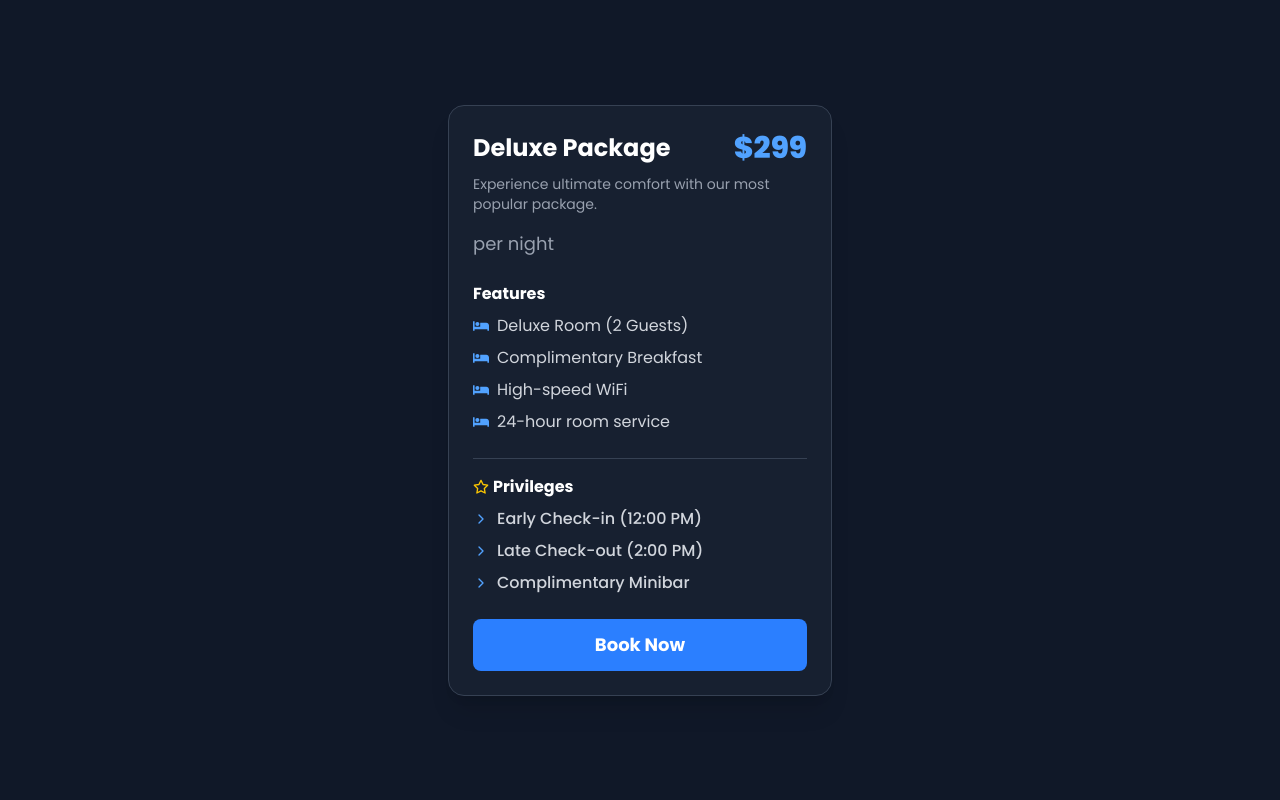
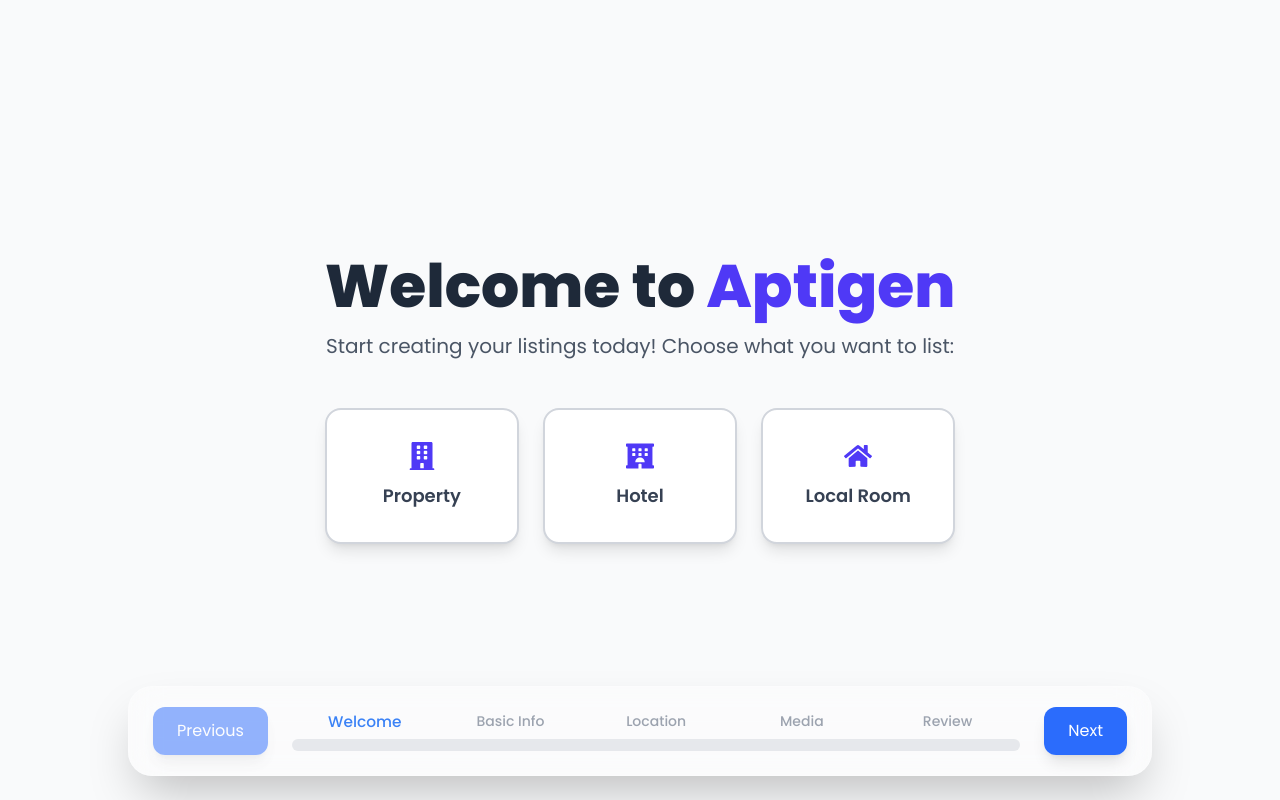
Before and after one commit to As-shihab/propertypro, a React (Vite) app in the folder frontend/: page /panel/listing in a window 1280 px wide. Built offline with nearby package versions, Linux system fonts and the light colour scheme.

Commit message:
added carosolul system

```diff
--- a/frontend/src/Auth/admin/user/listing/ListingContainer.tsx
+++ b/frontend/src/Auth/admin/user/listing/ListingContainer.tsx
@@ -1,82 +1,168 @@
-import { motion } from "framer-motion";
-import { FiStar, FiCoffee, FiWifi, FiChevronRight } from "react-icons/fi";
-import { FaBed } from "react-icons/fa";
-const SimpleHotelPackage: React.FC = () => {
-  const name = "Deluxe Package";
-  const price = "$299";
-  const billingCycle = "per night";
-  const description = "Experience ultimate comfort with our most popular package.";
+import { useState } from "react";
+import { motion, AnimatePresence } from "framer-motion";
+import Welcome from "../listing/slideList/welcome";
+import BasicInfo from "./slideList/BasicInfo";
+import LocationFeature from "./slideList/LocationFeature";
+import MediaSection from "./slideList/MediaSection";
+import PricingSection from "./slideList/PricingSection";
 
-  const features = [
-    "Deluxe Room (2 Guests)",
-    "Complimentary Breakfast",
-    "High-speed WiFi",
-    "24-hour room service",
-  ];
+function ListingContainer() {
+  const [currentStep, setCurrentStep] = useState(1);
+  const totalSteps = 5;
+  const steps = ["Welcome", "Basic Info", "Location", "Media", "Review"];
 
-  const privileges = [
-    "Early Check-in (12:00 PM)",
-    "Late Check-out (2:00 PM)",
-    "Complimentary Minibar",
-  ];
+  // Track user selection
+  const [listingType, setListingType] = useState<"property" | "hotel" | "local" | null>(null);
+
+  const handleSelectListing = (type: "property" | "hotel" | "local") => {
+    setListingType(type);
+    setCurrentStep(2); // Move to next step
+  };
 
   return (
-    <div className="flex justify-center items-center min-h-screen bg-gray-900 p-4">
+    <div className="relative h-screen flex flex-col bg-gray-50 dark:bg-gray-900">
+      {/* Main Content */}
+      <div className="flex-1 flex flex-col items-center justify-center overflow-auto gap-8 px-6">
+        <AnimatePresence mode="wait">
+          {/* Welcome Step */}
+          {currentStep === 1 && (
+            <motion.div
+              key="welcome"
+              initial={{ opacity: 0, y: 30 }}
+              animate={{ opacity: 1, y: 0 }}
+              exit={{ opacity: 0, y: -30 }}
+              transition={{ duration: 0.5 }}
+              className="w-full h-full flex items-center justify-center"
+            >
+              <Welcome onSelectListing={handleSelectListing} />
+            </motion.div>
+          )}
+
+          {/* Basic Info Step */}
+          {currentStep === 2 && listingType && (
+            <motion.div
+              key="basicInfo"
+              initial={{ opacity: 0, y: 30 }}
+              animate={{ opacity: 1, y: 0 }}
+              exit={{ opacity: 0, y: -30 }}
+              transition={{ duration: 0.5 }}
+              className="w-full flex justify-center"
+            >
+              <BasicInfo listingType={listingType} />
+            </motion.div>
+          )}
+
+          {/* Placeholder for future steps */}
+          {currentStep == 3 && (
+            // inside your ListingContainer component's JSX
+            <motion.div
+              key="location"
+              initial={{ opacity: 0, y: 30 }}
+              animate={{ opacity: 1, y: 0 }}
+              exit={{ opacity: 0, y: -30 }}
+              transition={{ duration: 0.5 }}
+              className="w-full flex justify-center"
+            >
+              <LocationFeature />
+            </motion.div>
+          )}
+
+ {currentStep == 4 && (
+            // inside your ListingContainer component's JSX
+            <motion.div
+              key="location"
+              initial={{ opacity: 0, y: 30 }}
+              animate={{ opacity: 1, y: 0 }}
+              exit={{ opacity: 0, y: -30 }}
+              transition={{ duration: 0.5 }}
+              className="w-full flex justify-center"
+            >
+             <MediaSection/>
+            </motion.div>
+          )}
+
+
+ {currentStep == 5 && (
+            // inside your ListingContainer component's JSX
+            <motion.div
+              key="location"
+              initial={{ opacity: 0, y: 30 }}
+              animate={{ opacity: 1, y: 0 }}
+              exit={{ opacity: 0, y: -30 }}
+              transition={{ duration: 0.5 }}
+              className="w-full flex justify-center"
+            >
+              <PricingSection />
+            </motion.div>
+          )}
+
+
+
+
+
+
+
+        </AnimatePresence>
+      </div>
+
+      {/* Bottom Bar */}
       <motion.div
-        className="rounded-2xl p-6 shadow-xl flex flex-col transition-all duration-300 w-full max-w-sm
-        bg-gray-800/50 border border-gray-700 text-white"
-        whileHover={{ y: -5, scale: 1.02 }}
+        initial={{ y: 100, opacity: 0 }}
+        animate={{ y: 0, opacity: 1 }}
+        transition={{ type: "spring", stiffness: 120, damping: 20 }}
+        className="fixed bottom-6 left-1/2 transform -translate-x-1/2 w-[90%] md:w-4/5 backdrop-blur-lg bg-white/30 dark:bg-gray-900/40 rounded-3xl shadow-2xl py-5 px-6 flex justify-between items-center z-50 border border-white/20 dark:border-gray-700"
       >
-        <div className="flex justify-between items-center mb-2">
-          <h3 className="text-2xl font-bold">{name}</h3>
-          <span className="text-3xl font-extrabold text-blue-400">{price}</span>
-        </div>
-        <p className="text-gray-400 text-sm mb-4">{description}</p>
+        {/* Previous */}
+        <motion.button
+          whileHover={{ scale: 1.1, boxShadow: "0 0 12px #3b82f6" }}
+          whileTap={{ scale: 0.95 }}
+          onClick={() => setCurrentStep(Math.max(currentStep - 1, 1))}
+          disabled={currentStep <= 1}
+          className="bg-blue-600/90 text-white px-6 py-3 rounded-xl shadow-lg disabled:opacity-50 disabled:cursor-not-allowed transition"
+        >
+          Previous
+        </motion.button>
 
-        <div className="flex items-end mb-6">
-          <span className="text-lg text-gray-400">{billingCycle}</span>
+        {/* Progress Bar */}
+        <div className="flex-1 mx-6 flex flex-col justify-center">
+          <div className="flex justify-between mb-2 text-sm text-gray-200 dark:text-gray-400">
+            {steps.map((label, index) => (
+              <motion.span
+                key={index}
+                animate={{
+                  color: currentStep >= index + 1 ? "#3b82f6" : "#9ca3af",
+                  scale: currentStep === index + 1 ? 1.1 : 1,
+                }}
+                transition={{ duration: 0.3 }}
+                className="font-medium text-center flex-1"
+              >
+                {label}
+              </motion.span>
+            ))}
+          </div>
+          <div className="w-full bg-gray-300/50 dark:bg-gray-700/40 rounded-full h-3 overflow-hidden">
+            <motion.div
+              className="bg-blue-500 h-3 rounded-full shadow-[0_0_10px_#3b82f6]"
+              initial={{ width: 0 }}
+              animate={{ width: `${((currentStep - 1) / (totalSteps - 1)) * 100}%` }}
+              transition={{ duration: 0.5, type: "spring" }}
+            />
+          </div>
         </div>
 
-        <div className="mb-6">
-          <h4 className="font-bold text-base mb-2">Features</h4>
-          <ul className="text-gray-300 space-y-2">
-            {features.map((feature, index) => (
-              <li key={index} className="flex items-center gap-2">
-                <FaBed className="text-blue-400 flex-shrink-0" />
-                <span>{feature}</span>
-              </li>
-            ))}
-          </ul>
-        </div>
-
-        {privileges.length > 0 && (
-          <div className="border-t border-gray-700 pt-4 mt-auto">
-            <h4 className="font-bold text-base mb-2 flex items-center gap-1">
-              <FiStar className="text-yellow-400" /> Privileges
-            </h4>
-            <ul className="text-gray-300 space-y-2">
-              {privileges.map((privilege, index) => (
-                <li key={index} className="flex items-center gap-2 font-medium">
-                  <FiChevronRight className="text-blue-400" />
-                  <span>{privilege}</span>
-                </li>
-              ))}
-            </ul>
-          </div>
-        )}
-
+        {/* Next */}
         <motion.button
-          className={`w-full py-3 rounded-lg font-bold text-lg mt-6
-            bg-blue-500 text-white hover:bg-blue-600
-          `}
-          whileHover={{ scale: 1.03 }}
-          whileTap={{ scale: 0.97 }}
+          whileHover={{ scale: 1.1, boxShadow: "0 0 12px #3b82f6" }}
+          whileTap={{ scale: 0.95 }}
+          onClick={() => setCurrentStep(Math.min(currentStep + 1, totalSteps))}
+          disabled={currentStep >= totalSteps}
+          className="bg-blue-600/90 text-white px-6 py-3 rounded-xl shadow-lg disabled:opacity-50 disabled:cursor-not-allowed transition"
         >
-          Book Now
+          Next
         </motion.button>
       </motion.div>
     </div>
   );
-};
+}
 
-export default SimpleHotelPackage;
+export default ListingContainer;
--- a/frontend/src/Auth/admin/user/listing/slideList/PricingSection.tsx
+++ b/frontend/src/Auth/admin/user/listing/slideList/PricingSection.tsx
@@ -1,130 +1,213 @@
-import { motion } from "framer-motion";
-import { FiDollarSign, FiStar, FiChevronRight } from "react-icons/fi";
-import { FaConciergeBell, FaBed, FaWifi, FaCoffee } from "react-icons/fa";
-import { JSX } from "react";
+import { useState } from "react";
+import { motion, AnimatePresence } from "framer-motion";
+import { FaDollarSign, FaPlus, FaTrash, FaEdit, FaCheckCircle } from "react-icons/fa";
 
-interface Privilege {
+// A simple, robust ID generator
+const generateId = (): string => Date.now().toString(36) + Math.random().toString(36).substr(2, 5);
+
+interface Package {
+  id: string;
   name: string;
-  icon: JSX.Element;
+  price: string;
+  description: string;
 }
 
-interface HotelPackageProps {
-  name: string;
-  price: string;
-  billingCycle: string;
-  description: string;
-  features: string[];
-  privileges: Privilege[];
-  isHighlighted?: boolean;
-}
+const usePackages = () => {
+  const [packages, setPackages] = useState<Package[]>([]);
+  const [currentPackage, setCurrentPackage] = useState<Omit<Package, "id">>({
+    name: "",
+    price: "",
+    description: "",
+  });
+  const [editingId, setEditingId] = useState<string | null>(null);
 
-const HotelPackage: React.FC<HotelPackageProps> = ({
-  name,
-  price,
-  billingCycle,
-  description,
-  features,
-  privileges,
-  isHighlighted = false,
-}) => {
-  const cardVariants = {
-    hidden: { y: 50, opacity: 0, scale: 0.9 },
-    visible: { y: 0, opacity: 1, scale: 1 },
+  const handleInputChange = (e: React.ChangeEvent<HTMLInputElement | HTMLTextAreaElement>) => {
+    const { name, value } = e.target;
+    setCurrentPackage((prev) => ({ ...prev, [name]: value }));
   };
 
-  const featureVariants = {
-    hidden: { opacity: 0, x: -20 },
-    visible: (i: number) => ({
-      opacity: 1,
-      x: 0,
-      transition: {
-        delay: i * 0.1,
-      },
-    }),
+  const handleSavePackage = () => {
+    if (!currentPackage.name || !currentPackage.price) {
+      alert("Package name and price are required.");
+      return;
+    }
+
+    if (editingId) {
+      setPackages((prev) =>
+        prev.map((pkg) => (pkg.id === editingId ? { ...currentPackage, id: editingId } : pkg))
+      );
+      setEditingId(null);
+    } else {
+      const newPackage: Package = { ...currentPackage, id: generateId() };
+      setPackages((prev) => [...prev, newPackage]);
+    }
+
+    setCurrentPackage({ name: "", price: "", description: "" });
   };
 
+  const handleEditPackage = (pkg: Package) => {
+    setCurrentPackage(pkg);
+    setEditingId(pkg.id);
+  };
+
+  const handleDeletePackage = (id: string) => {
+    setPackages((prev) => prev.filter((pkg) => pkg.id !== id));
+  };
+
+  return {
+    packages,
+    currentPackage,
+    editingId,
+    handleInputChange,
+    handleSavePackage,
+    handleEditPackage,
+    handleDeletePackage,
+  };
+};
+
+const containerVariants = {
+  hidden: { opacity: 0 },
+  visible: {
+    opacity: 1,
+    transition: {
+      staggerChildren: 0.1,
+      duration: 0.5,
+    },
+  },
+};
+
+const itemVariants = {
+  hidden: { scale: 0.9, opacity: 0 },
+  visible: { scale: 1, opacity: 1 },
+  exit: { opacity: 0, scale: 0.8, transition: { duration: 0.2 } },
+};
+
+const DarkSoftUIPricing: React.FC = () => {
+  const {
+    packages,
+    currentPackage,
+    editingId,
+    handleInputChange,
+    handleSavePackage,
+    handleEditPackage,
+    handleDeletePackage,
+  } = usePackages();
+
   return (
-    <motion.div
-      className={`
-        rounded-3xl p-8 shadow-xl flex flex-col transition-all duration-300
-        ${isHighlighted
-          ? "bg-gray-700/60 border border-blue-500 backdrop-blur-sm relative"
-          : "bg-gray-800/50 border border-gray-700/50 backdrop-blur-sm"
-        }
-      `}
-      variants={cardVariants}
-      initial="hidden"
-      animate="visible"
-      whileHover={{
-        y: -10,
-        boxShadow: "0 25px 50px -12px rgba(0, 0, 0, 0.25)",
-      }}
-    >
-      <div className="flex justify-between items-center mb-4">
-        <h3 className="text-3xl font-bold flex items-center gap-2">
-          {isHighlighted && <FiStar className="text-yellow-400" />}
-          {name}
-        </h3>
-        <span className="text-4xl font-extrabold text-blue-400">{price}</span>
-      </div>
-      <p className="text-gray-400 mb-6">{description}</p>
+    <div className="w-full min-h-screen flex items-center justify-center p-6 bg-gray-900 text-gray-200">
+      <motion.div
+        className="w-full max-w-4xl p-8 rounded-3xl shadow-2xl bg-gray-800 flex flex-col items-center border border-gray-700"
+        initial={{ y: 20, opacity: 0 }}
+        animate={{ y: 0, opacity: 1 }}
+        transition={{ duration: 0.6 }}
+      >
+        {/* Header */}
+        <div className="text-center mb-10">
+          <h2 className="text-4xl font-extrabold text-white flex items-center justify-center gap-3">
+            <FaDollarSign className="text-blue-500" /> Pricing Builder
+          </h2>
+          <p className="text-gray-400 mt-2 text-lg">
+            Create custom packages with ease.
+          </p>
+        </div>
 
-      <div className="flex items-end mb-8">
-        <span className="text-2xl font-medium text-gray-400">{billingCycle}</span>
-      </div>
+        {/* Creation Form */}
+        <motion.div
+          className="w-full p-6 bg-gray-700 rounded-2xl shadow-xl flex flex-col gap-6"
+          layout
+          initial={{ opacity: 0 }}
+          animate={{ opacity: 1 }}
+          transition={{ duration: 0.5 }}
+        >
+          <div className="flex flex-col md:flex-row gap-4">
+            <input
+              type="text"
+              name="name"
+              placeholder="Package Name"
+              value={currentPackage.name}
+              onChange={handleInputChange}
+              className="flex-1 p-4 rounded-xl text-lg bg-gray-600 border border-gray-500 text-white placeholder-gray-400 focus:outline-none focus:ring-2 focus:ring-blue-500 transition-all"
+            />
+            <input
+              type="text"
+              name="price"
+              placeholder="Price"
+              value={currentPackage.price}
+              onChange={handleInputChange}
+              className="w-full md:w-1/3 p-4 rounded-xl text-lg bg-gray-600 border border-gray-500 text-white placeholder-gray-400 focus:outline-none focus:ring-2 focus:ring-blue-500 transition-all"
+            />
+          </div>
+          <textarea
+            name="description"
+            placeholder="Describe the package..."
+            value={currentPackage.description}
+            onChange={handleInputChange}
+            rows={3}
+            className="w-full p-4 rounded-xl text-lg bg-gray-600 border border-gray-500 text-white placeholder-gray-400 focus:outline-none focus:ring-2 focus:ring-blue-500 transition-all resize-none"
+          />
+          <motion.button
+            onClick={handleSavePackage}
+            className="w-full py-4 rounded-xl font-bold text-lg bg-gradient-to-r from-blue-500 to-purple-600 text-white shadow-xl hover:shadow-2xl focus:outline-none focus:ring-2 focus:ring-blue-500 transition-all"
+            whileHover={{ scale: 1.02 }}
+            whileTap={{ scale: 0.98 }}
+          >
+            <FaPlus className="inline-block mr-2" />
+            {editingId ? "Update Package" : "Add Package"}
+          </motion.button>
+        </motion.div>
 
-      <div className="mb-8">
-        <h4 className="font-bold text-lg mb-4 text-white">Features Included</h4>
-        <ul className="text-gray-300 w-full space-y-3">
-          {features.map((feature, index) => (
-            <motion.li
-              key={index}
-              className="flex items-center gap-3"
-              variants={featureVariants}
-              custom={index}
-            >
-              <FaBed className="text-blue-400 flex-shrink-0" />
-              <span>{feature}</span>
-            </motion.li>
-          ))}
-        </ul>
-      </div>
-
-      {privileges.length > 0 && (
-        <div className="border-t border-gray-600 pt-8 mt-auto">
-          <h4 className="font-bold text-lg mb-4 text-white flex items-center gap-2">
-            <FiStar className="text-yellow-400" /> Exclusive Privileges
-          </h4>
-          <ul className="text-gray-300 w-full space-y-3">
-            {privileges.map((privilege, index) => (
-              <motion.li
-                key={index}
-                className="flex items-center gap-3 font-semibold"
-                variants={featureVariants}
-                custom={index}
+        {/* Packages Grid */}
+        <motion.div
+          className="mt-10 grid grid-cols-1 md:grid-cols-2 lg:grid-cols-3 gap-6 w-full"
+          variants={containerVariants}
+          initial="hidden"
+          animate="visible"
+        >
+          <AnimatePresence>
+            {packages.map((pkg) => (
+              <motion.div
+                key={pkg.id}
+                className="relative p-6 bg-gray-700 rounded-2xl shadow-xl flex flex-col justify-between border border-gray-600"
+                variants={itemVariants}
+                initial="hidden"
+                animate="visible"
+                exit="exit"
+                layout
               >
-                {privilege.icon}
-                <span>{privilege.name}</span>
-              </motion.li>
+                <div className="flex justify-between items-start mb-4">
+                  <div>
+                    <h4 className="text-xl font-semibold mb-1">{pkg.name}</h4>
+                    <p className="text-3xl font-bold text-blue-500">${pkg.price}</p>
+                  </div>
+                  <div className="flex gap-2 text-gray-400">
+                    <motion.button
+                      onClick={() => handleEditPackage(pkg)}
+                      className="p-2 rounded-full bg-gray-600 hover:bg-gray-500 transition-all"
+                      whileHover={{ scale: 1.1 }}
+                      whileTap={{ scale: 0.9 }}
+                      aria-label="Edit package"
+                    >
+                      <FaEdit />
+                    </motion.button>
+                    <motion.button
+                      onClick={() => handleDeletePackage(pkg.id)}
+                      className="p-2 rounded-full bg-gray-600 hover:bg-red-600 transition-all"
+                      whileHover={{ scale: 1.1 }}
+                      whileTap={{ scale: 0.9 }}
+                      aria-label="Delete package"
+                    >
+                      <FaTrash />
+                    </motion.button>
+                  </div>
+                </div>
+                <p className="text-sm text-gray-400">{pkg.description}</p>
+              </motion.div>
             ))}
-          </ul>
-        </div>
-      )}
-
-      <motion.button
-        className={`w-full py-4 rounded-xl font-bold text-lg transition-all mt-8
-          ${isHighlighted
-            ? "bg-gradient-to-r from-blue-600 to-purple-600 text-white"
-            : "bg-gray-700 text-gray-300 hover:bg-gray-600"
-          }
-        `}
-        whileHover={{ scale: 1.05 }}
-        whileTap={{ scale: 0.95 }}
-      >
-        Book Now
-      </motion.button>
-    </motion.div>
+          </AnimatePresence>
+        </motion.div>
+      </motion.div>
+    </div>
   );
 };
 
-export default HotelPackage;
+export default DarkSoftUIPricing;
```
